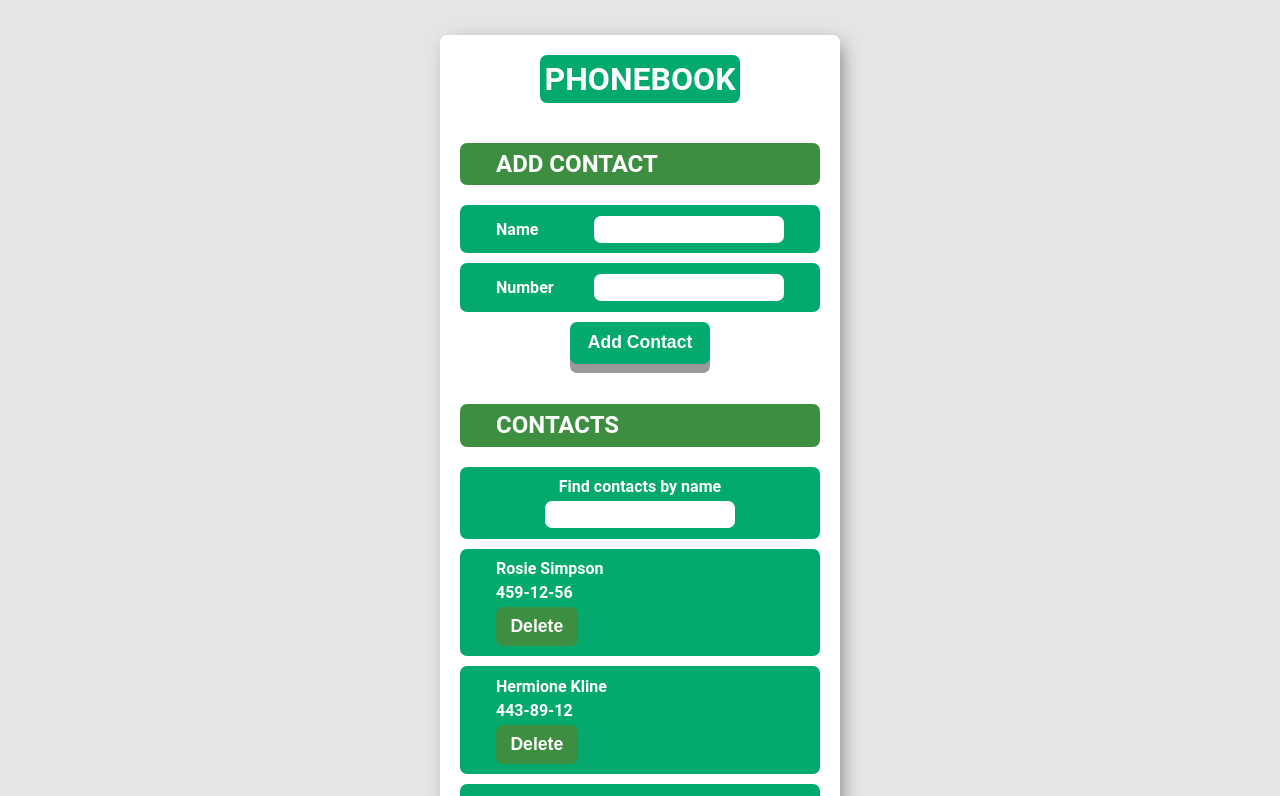
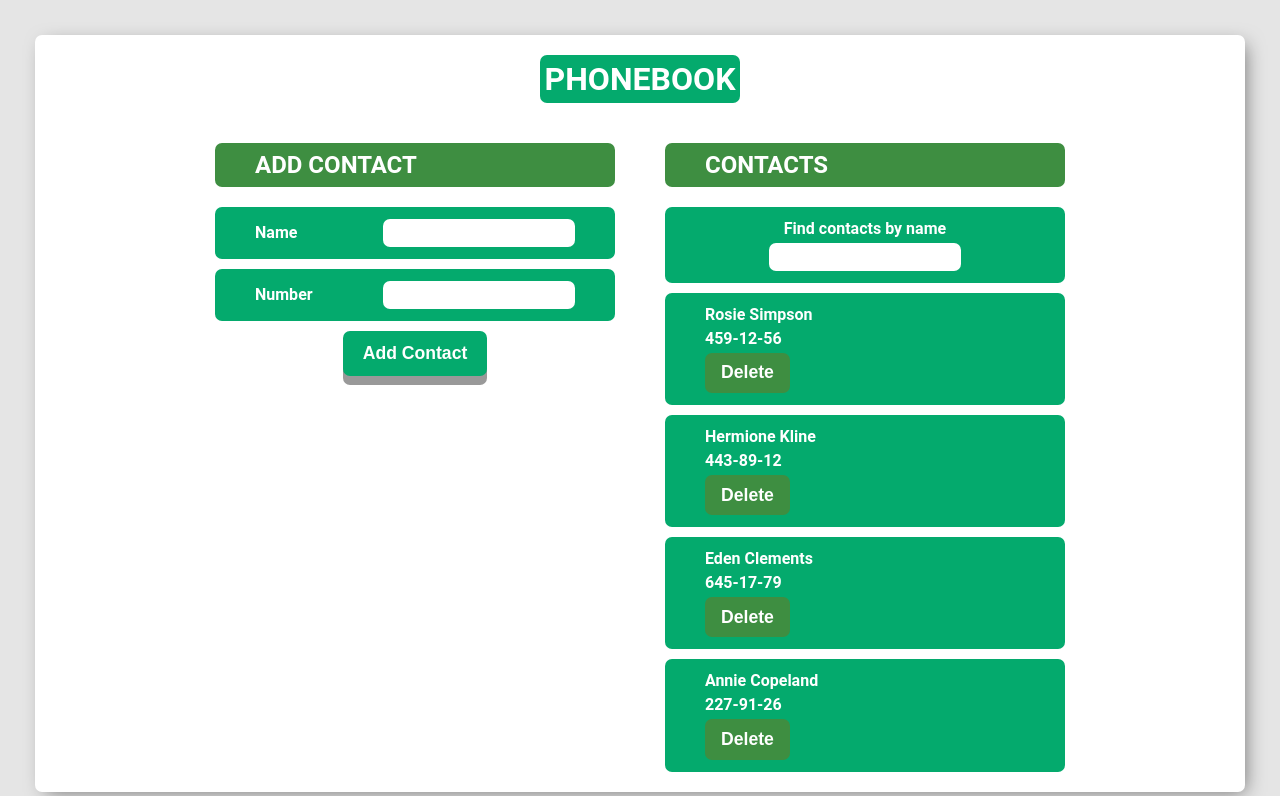
Before and after one commit to krystianklimczak/goit-react-hw-08-phonebook, a React (Create React App) app: page / in a window 1280 px wide. Shown: the top 796 px of the page. Built offline with nearby package versions, Linux system fonts and the light colour scheme.

Commit message:
fix styles

```diff
--- a/src/components/App.jsx
+++ b/src/components/App.jsx
@@ -84,7 +84,7 @@ export default class App extends Component {
     return (
       <div className={css.container}>
         <h1 className={css.phoneBook}>Phonebook</h1>
-
+        <div className={css.phoneBook__options}>
           <Section title="Add Contact">
             <Form name={name} number={number} onSubmit={this.handlerSubmit}/>
           </Section>
@@ -95,6 +95,7 @@ export default class App extends Component {
             </Contacts>
           </Section>
         </div>
+      </div>
     )
   }
 }
--- a/src/components/App.module.css
+++ b/src/components/App.module.css
@@ -5,12 +5,11 @@
     -webkit-box-shadow: 5px 5px 19px -5px rgba(0,0,0,0.5);
     -moz-box-shadow: 5px 5px 19px -5px rgba(0,0,0,0.5);
     text-align: center;
-    max-width: 400px;
     padding: 20px;
     display: flex;
     flex-direction: column;
     gap: 40px;
-    min-width: 400px;
+    width: 100%;
 }
 
 .phoneBook {
@@ -22,3 +21,10 @@
     text-align: center;
     margin: 0 auto;
 }
+
+.phoneBook__options {
+    display: flex;
+    flex-wrap: wrap;
+    justify-content: center;
+    gap: 50px;
+}
--- a/src/components/form/Form.module.css
+++ b/src/components/form/Form.module.css
@@ -7,6 +7,7 @@
 
 .label {
     display: flex;
+    flex-wrap: wrap;
     gap: 5px;
     justify-content: space-between;
     align-items: center;
--- a/src/components/sections/Section.module.css
+++ b/src/components/sections/Section.module.css
@@ -3,6 +3,8 @@
     flex-direction: column;
     gap: 20px;
     text-align: start;
+    max-width: 400px;
+    width: 100%;
 }
 
 .section__title {
```
Lines whose indentation alone changed are shown as unchanged.
